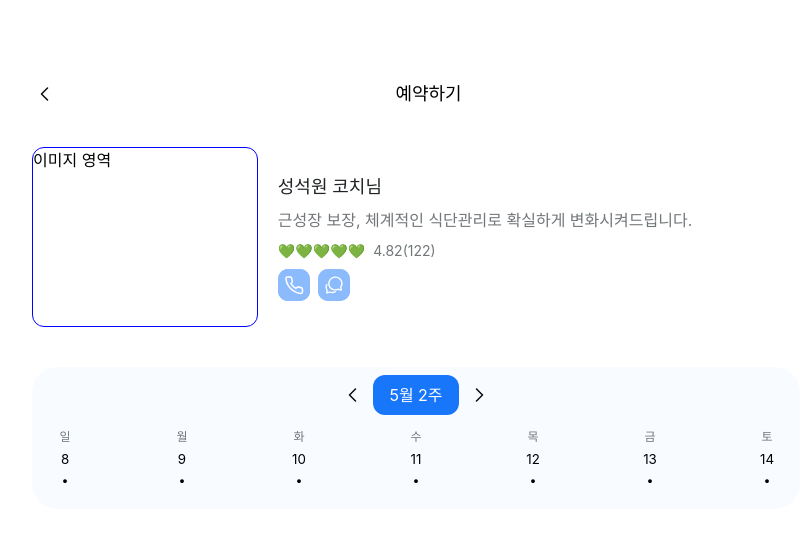
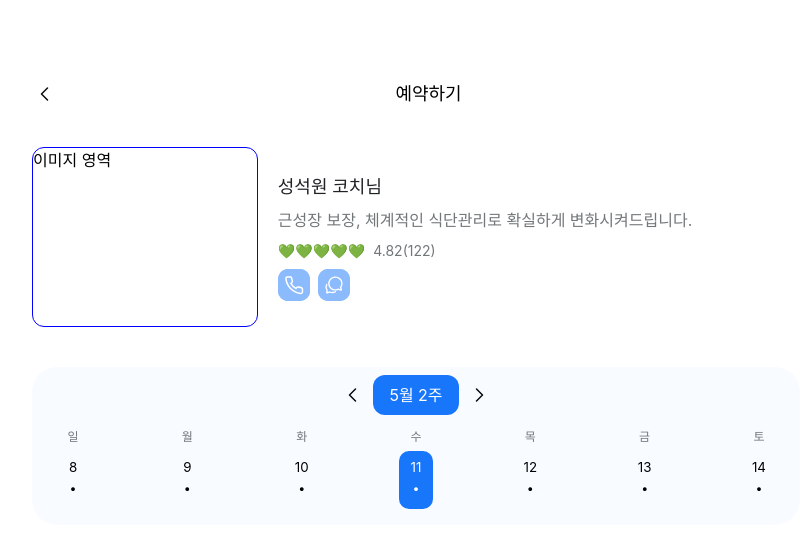
Before and after one commit to TeamSmalt/fittoo_reservation, a React (Vite) app: page /reservation/1 in a window 1280 px wide. Shown: the top 548 px of the page, without its empty margins (224-1028 px from the left). Built offline with nearby package versions, Linux system fonts and the light colour scheme; a web font is replaced by a local one.

Commit message:
📝 calendar 수정

```diff
--- a/src/components/calendar/Calendar.tsx
+++ b/src/components/calendar/Calendar.tsx
@@ -9,27 +9,31 @@ type CalendarProps = {};
 const days = ['일', '월', '화', '수', '목', '금', '토'];
 
 const Calendar = ({}: CalendarProps) => {
+  //! 현재 날짜
   const [currentDate, setCurrentDate] = useState<dayjs.Dayjs>(dayjs());
 
+  const onChangeCurrentDate = (date: number) => setCurrentDate(dayjs().set('date', date));
+
+  //! 현재 달
   const month = useMemo(() => currentDate.get('month') + 1, [currentDate]);
 
+  //! 한 주의 시작과 끝
   const getDaysOfWeek = useMemo(() => {
     const dateArr = [];
 
-    let startOfWeek = parseInt(currentDate.startOf('week').format('DD'));
-    const lastDate = currentDate.daysInMonth();
+    for (let i = 0; i < 7; i++) {
+      const date = currentDate.day(i).format('DD');
 
-    for (let i = 0; i < 7; i++) {
-      if (startOfWeek > lastDate) startOfWeek = 1;
-
-      dateArr.push({ dayNum: startOfWeek++, koDay: days[i] });
+      dateArr.push({ dayNum: parseInt(date), koDay: days[i] });
     }
 
     return dateArr;
   }, [currentDate]);
 
+  //! 몇 주
   const getWeekNum = useMemo(() => Math.ceil(currentDate.get('D') / 7), [currentDate]);
 
+  //! 이전 주, 다음 주
   const nextWeek = () => setCurrentDate(currentDate.add(7, 'day'));
   const prevWeek = () => setCurrentDate(currentDate.subtract(7, 'day'));
 
@@ -47,7 +51,14 @@ const Calendar = ({}: CalendarProps) => {
         {getDaysOfWeek.map((week) => (
           <div className="calendar__day" key={week.koDay}>
             <span className="calendar__day--koDay">{week.koDay}</span>
-            <button className="calendar__day--button">
+            <button
+              className={
+                currentDate.get('date') === week.dayNum
+                  ? 'calendar__day--button select'
+                  : 'calendar__day--button'
+              }
+              onClick={() => onChangeCurrentDate(week.dayNum)}
+            >
               <span className="calendar__day--dayNum">{week.dayNum}</span>
               <span className="calendar__day--event">・</span>
             </button>
--- a/src/scss/calendar.scss
+++ b/src/scss/calendar.scss
@@ -46,6 +46,14 @@
       display: flex;
       flex-direction: column;
       align-items: center;
+      padding: 8px;
+      border-radius: 10px;
+
+      &.select,
+      &:hover {
+        color: #fff;
+        background-color: #1876fb;
+      }
     }
 
     &--event {
```
